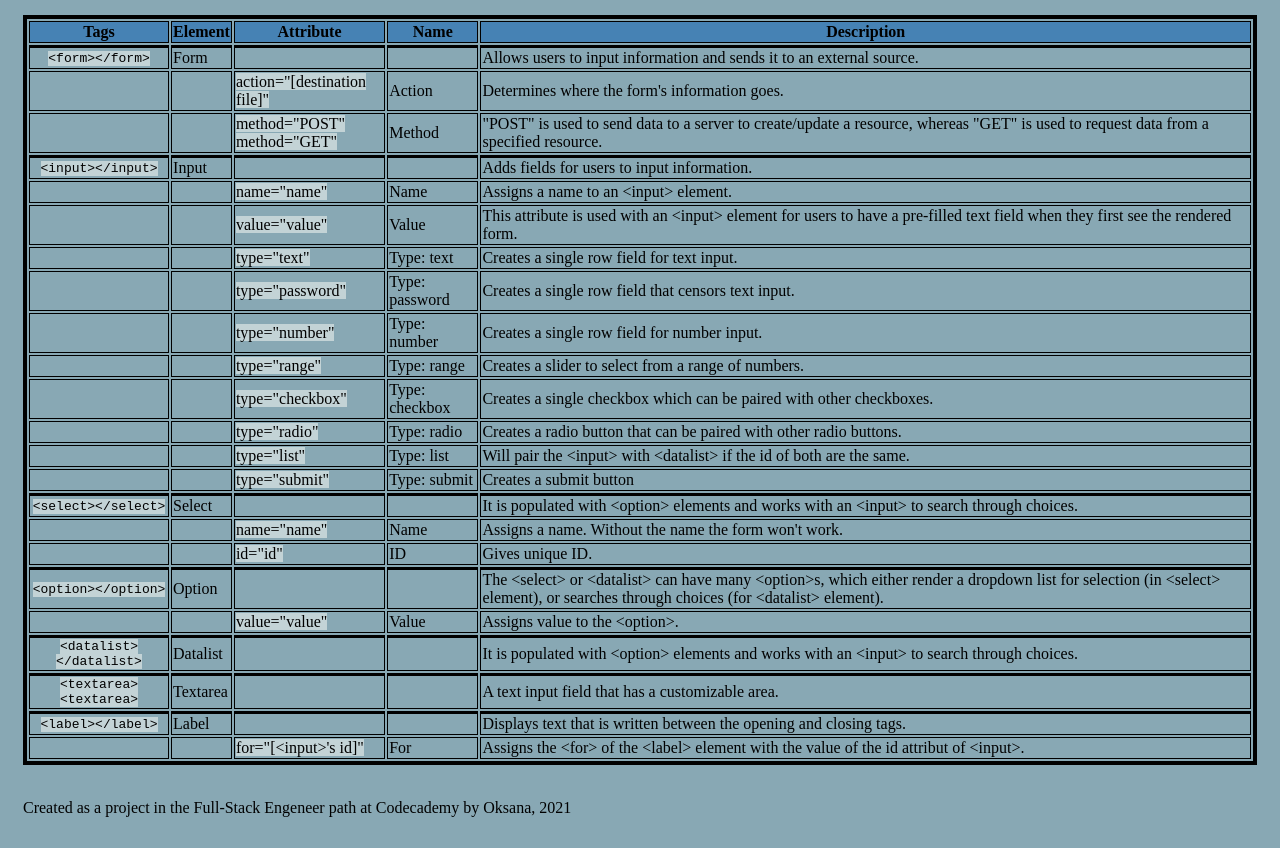
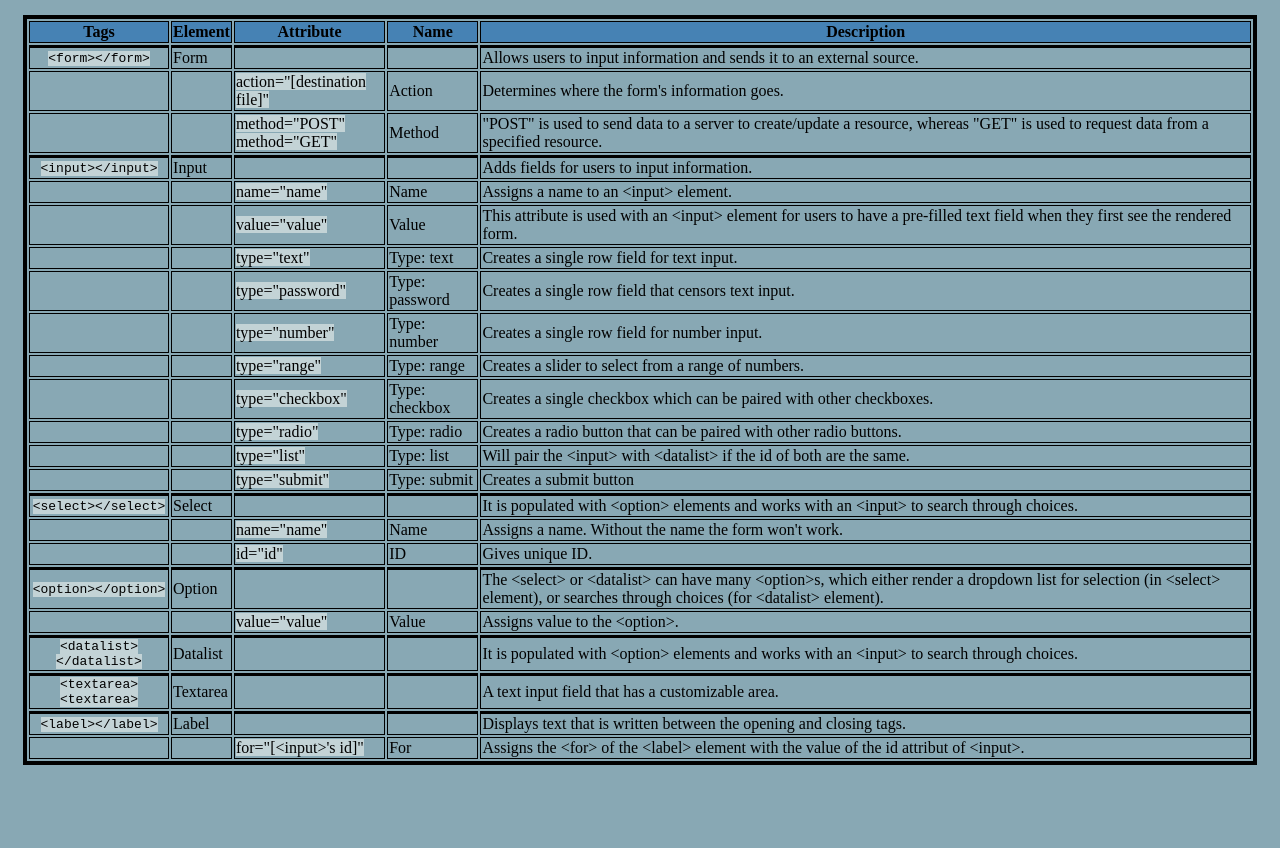
Before and after one commit to 20DOM21/buildYourOwnCheatSheet, a plain HTML site: page index.html in a window 1280 px wide. Shown: the part 118-966 px from the top of the page. After the commit the page ends 906 px from the top, so only its background shows below. Drawn offline with Linux system fonts and the light colour scheme.

Commit message:
Update index.html

```diff
--- a/index.html
+++ b/index.html
@@ -186,7 +186,5 @@
                 </tbody>
             </table>
         </main>
-        <br>
-        <p>Created as a project in the Full-Stack Engeneer path at Codecademy by Oksana, 2021</p>
     </body>
 </html>
```
